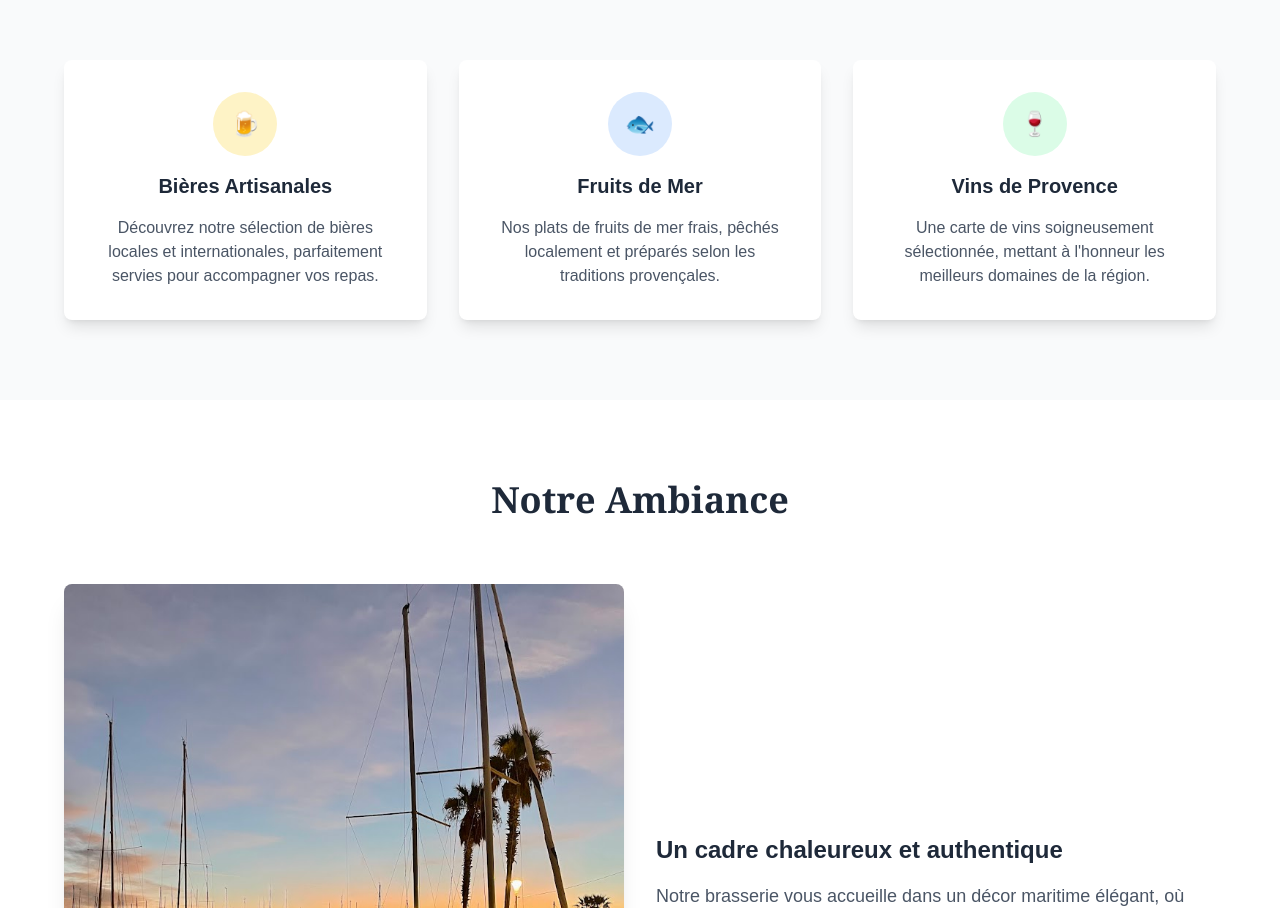
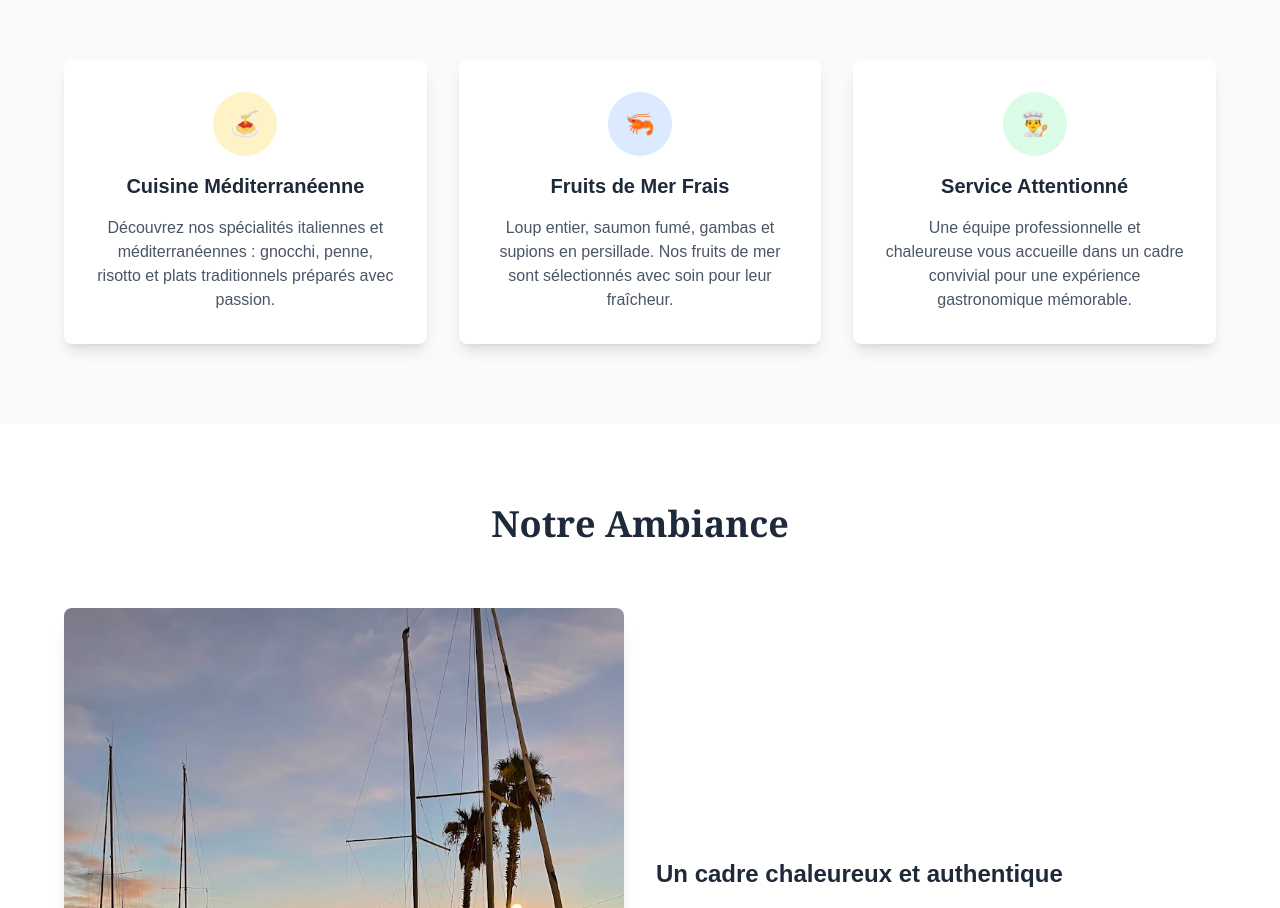
Before and after one commit to Skrylleur/le-bateau-ivre, a Next.js app: page / in a window 1280 px wide. Shown: the part 1754-2662 px from the top of the page. Built offline with nearby package versions, Linux system fonts and the light colour scheme; no server answers.

Commit message:
Modifications légères

```diff
--- a/src/app/layout.tsx
+++ b/src/app/layout.tsx
@@ -1,6 +1,7 @@
 import type { Metadata } from "next";
 import { Geist, Geist_Mono } from "next/font/google";
 import "./globals.css";
+import GoogleAnalytics from "@/components/GoogleAnalytics";
 
 const geistSans = Geist({
   variable: "--font-geist-sans",
@@ -137,6 +138,7 @@ export default function RootLayout({
         className={`${geistSans.variable} ${geistMono.variable} antialiased`}
       >
         {children}
+        <GoogleAnalytics GA_MEASUREMENT_ID={process.env.NEXT_PUBLIC_GA_MEASUREMENT_ID || ''} />
       </body>
     </html>
   );
--- a/src/app/page.tsx
+++ b/src/app/page.tsx
@@ -77,32 +77,32 @@ export default function Home() {
           <div className="grid md:grid-cols-3 gap-8">
             <div className="bg-white p-8 rounded-lg shadow-lg text-center">
               <div className="w-16 h-16 bg-amber-100 rounded-full flex items-center justify-center mx-auto mb-4">
-                <span className="text-2xl">🍺</span>
+                <span className="text-2xl">🍝</span>
               </div>
-              <h3 className="text-xl font-bold text-gray-800 mb-4">Bières Artisanales</h3>
+              <h3 className="text-xl font-bold text-gray-800 mb-4">Cuisine Méditerranéenne</h3>
               <p className="text-gray-600">
-                Découvrez notre sélection de bières locales et internationales,
-                parfaitement servies pour accompagner vos repas.
+                Découvrez nos spécialités italiennes et méditerranéennes :
+                gnocchi, penne, risotto et plats traditionnels préparés avec passion.
               </p>
             </div>
             <div className="bg-white p-8 rounded-lg shadow-lg text-center">
               <div className="w-16 h-16 bg-blue-100 rounded-full flex items-center justify-center mx-auto mb-4">
-                <span className="text-2xl">🐟</span>
+                <span className="text-2xl">🦐</span>
               </div>
-              <h3 className="text-xl font-bold text-gray-800 mb-4">Fruits de Mer</h3>
+              <h3 className="text-xl font-bold text-gray-800 mb-4">Fruits de Mer Frais</h3>
               <p className="text-gray-600">
-                Nos plats de fruits de mer frais, pêchés localement et préparés
-                selon les traditions provençales.
+                Loup entier, saumon fumé, gambas et supions en persillade.
+                Nos fruits de mer sont sélectionnés avec soin pour leur fraîcheur.
               </p>
             </div>
             <div className="bg-white p-8 rounded-lg shadow-lg text-center">
               <div className="w-16 h-16 bg-green-100 rounded-full flex items-center justify-center mx-auto mb-4">
-                <span className="text-2xl">🍷</span>
+                <span className="text-2xl">👨‍🍳</span>
               </div>
-              <h3 className="text-xl font-bold text-gray-800 mb-4">Vins de Provence</h3>
+              <h3 className="text-xl font-bold text-gray-800 mb-4">Service Attentionné</h3>
               <p className="text-gray-600">
-                Une carte de vins soigneusement sélectionnée, mettant à l'honneur
-                les meilleurs domaines de la région.
+                Une équipe professionnelle et chaleureuse vous accueille dans un cadre
+                convivial pour une expérience gastronomique mémorable.
               </p>
             </div>
           </div>
--- /dev/null
+++ b/src/components/GoogleAnalytics.tsx
@@ -0,0 +1,22 @@
+'use client';
+
+import Script from 'next/script';
+
+export default function GoogleAnalytics({ GA_MEASUREMENT_ID }: { GA_MEASUREMENT_ID: string }) {
+  return (
+    <>
+      <Script
+        src={`https://www.googletagmanager.com/gtag/js?id=${GA_MEASUREMENT_ID}`}
+        strategy="afterInteractive"
+      />
+      <Script id="google-analytics" strategy="afterInteractive">
+        {`
+          window.dataLayer = window.dataLayer || [];
+          function gtag(){dataLayer.push(arguments);}
+          gtag('js', new Date());
+          gtag('config', '${GA_MEASUREMENT_ID}');
+        `}
+      </Script>
+    </>
+  );
+}
```
Also changed, not shown: 1 other file (tests, documents, lock files or other folders).
